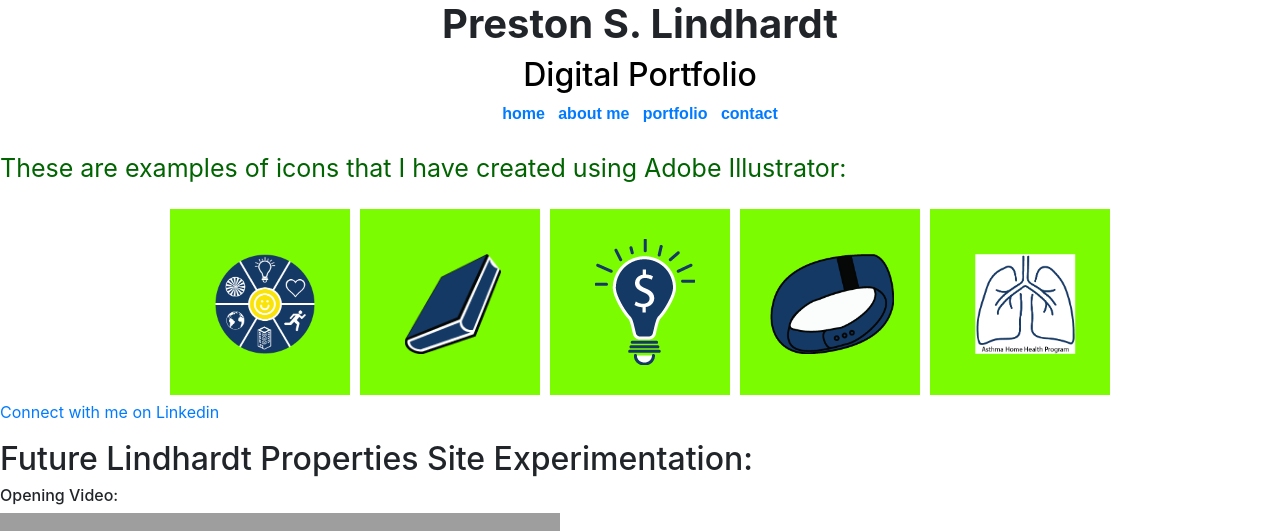
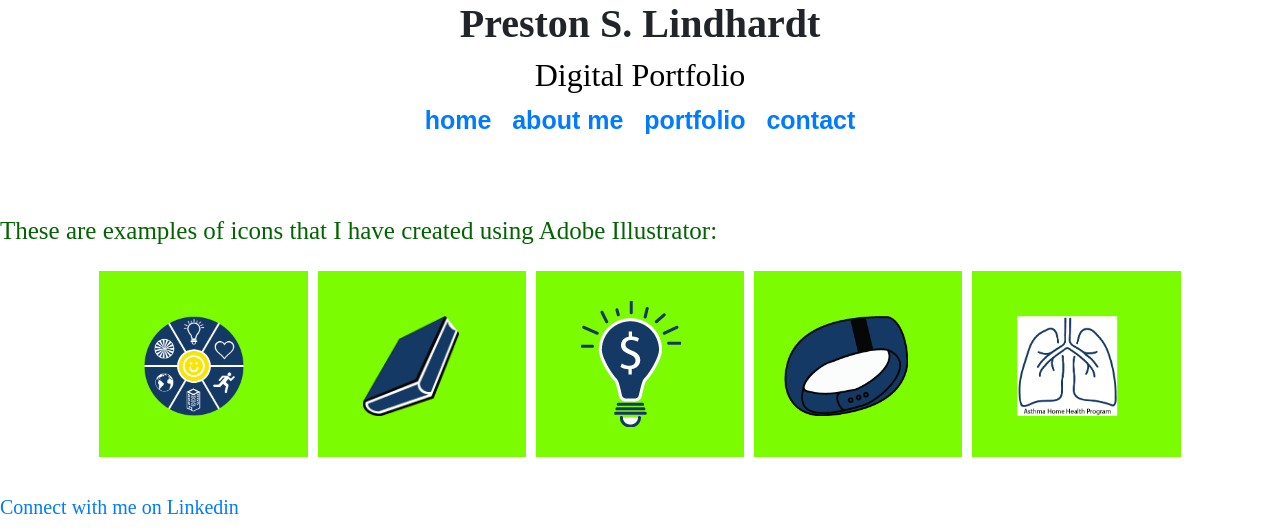
Before and after one commit to prestonlindhardt/EDPS6560PrestonLindhardtV.2, a plain HTML site: page index.html in a window 1280 px wide. Shown: the top 531 px of the page. Drawn offline with nearby package versions, Linux system fonts and the light colour scheme; grey boxes are pictures that could not be loaded.

Commit message:
Add files via upload

```diff
--- a/css/main.css
+++ b/css/main.css
@@ -1,3 +1,29 @@
+.container {
+  justify-content: center;
+}
+
+.flex-grid {
+  display: flex;
+}
+.col {
+  flex: 1;
+}
+
+title {
+  font-family: 'Tangerine', serif;
+  font-size: 48px;
+}
+
+body {
+  font-family: 'Tangerine', serif;
+  font-size: 48px;
+}
+
+.responsive {
+    width: 100%;
+    height: auto;
+}
+
 #resp_img{
     position: absolute;
     top: 45px;
--- a/index.html
+++ b/index.html
@@ -1,6 +1,8 @@
 <!doctype html>
 <html lang="en">
   <head>
+
+<link href="https://fonts.googleapis.com/css?family=Tangerine">
 
     <meta charset="utf-8">
     <meta name="viewport" content="width=device-width, initial-scale=1, shrink-to-fit=no">
@@ -20,6 +22,14 @@
         }
     </style>
 
+    <style>
+        nav{
+            font-family: sans-serif;
+        }
+    </style>
+    <link rel="stylesheet" href="https://use.fontawesome.com/releases/v5.8.1/css/all.css" integrity="sha384-50oBUHEmvpQ+1lW4y57PTFmhCaXp0ML5d60M1M7uH2+nqUivzIebhndOJK28anvf" crossorigin="anonymous">
+
+
       <title>Preston Lindhardt Portfolio</title>
     </head>
     <body>
@@ -31,14 +41,10 @@
 <div>
      <!-- links to subpages here. Using a table because I do not know how to achieve a horizontal unordered list. Contents to include in these pages include: about me, contact information, awards, and social media (linkedin). ***Additionally, these links are simply place holders. Individual links will be built out in time. For now, the about me page is the only functioning link. -->
 
-    <style>
-        nav{
-            font-family: sans-serif;
-        }
-    </style>
 
 
-    <center><strong>
+
+    <center><strong><id style="color: darkgreen; font-size: 25px;">
         <nav><a href="#">home</a>
         <span> &nbsp; </span>
         <a href="pages/subpage1.html">about me</a>
@@ -46,19 +52,25 @@
         <a href="pages/subpage2.html">portfolio</a>
         <span> &nbsp; </span>
         <a href="pages/subpage3.html">contact</a>
-        </nav></strong></center>
+        </nav></id></strong></center>
 
 
-    <div>
+
 
 <!--These images will be replaced with portfolio appropriate images. Construction of these images will be completed throughout the IDET program. -->
      <br>
  <p id="inline_ex" style="color: darkgreen; font-size: 25px;">These are examples of icons that I have created using Adobe Illustrator:</p>
 
-<div class="container">
+    <div class="flex-grid">
+  <div class="col-2"></div>
+  <div class="col"></div>
+  <div class="col"></div>
+</div>
+
+<div class="flex-container">
         <div class="row justify-content-center">
             <div class="col-2">
-                <img id="resp_img" src="Images/Health-Mastery-Graphic.png">
+                <img id="resp_img" src="Images/Health-Mastery-Graphic.png" class="responsive">
             </div>
             <div class="col-2">
                 <img id="resp_img" src="Images/Wellness-Library-Logo-Blue-100.png">
@@ -82,9 +94,9 @@
 
 
 
-    <a href="https://www.linkedin.com/in/preston-s-lindhardt-7b0b952b/" target="_blank">Connect with me on Linkedin</a>
+    <id style="color: darkgreen; font-size: 20px;"><a href="https://www.linkedin.com/in/preston-s-lindhardt-7b0b952b/" target="_blank">Connect with me on Linkedin</a></id>
 
-        <p></p>
+
 
 
 
@@ -101,7 +113,5 @@
     <script src="https://code.jquery.com/jquery-3.3.1.slim.min.js" integrity="sha384-q8i/X+965DzO0rT7abK41JStQIAqVgRVzpbzo5smXKp4YfRvH+8abtTE1Pi6jizo" crossorigin="anonymous"></script>
     <script src="https://cdnjs.cloudflare.com/ajax/libs/popper.js/1.14.3/umd/popper.min.js" integrity="sha384-ZMP7rVo3mIykV+2+9J3UJ46jBk0WLaUAdn689aCwoqbBJiSnjAK/l8WvCWPIPm49" crossorigin="anonymous"></script>
     <script src="https://stackpath.bootstrapcdn.com/bootstrap/4.1.3/js/bootstrap.min.js" integrity="sha384-ChfqqxuZUCnJSK3+MXmPNIyE6ZbWh2IMqE241rYiqJxyMiZ6OW/JmZQ5stwEULTy" crossorigin="anonymous"></script>
-    </div>
-
     </body>
 </html>
```
